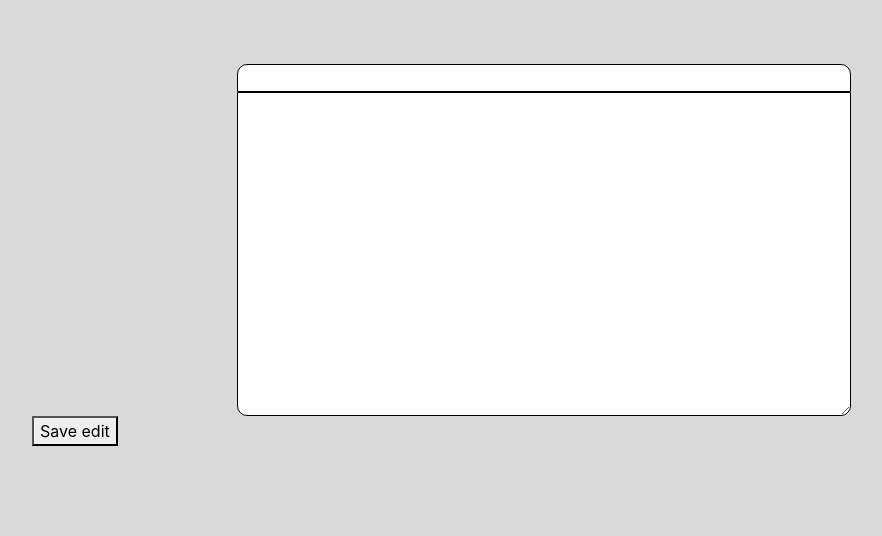
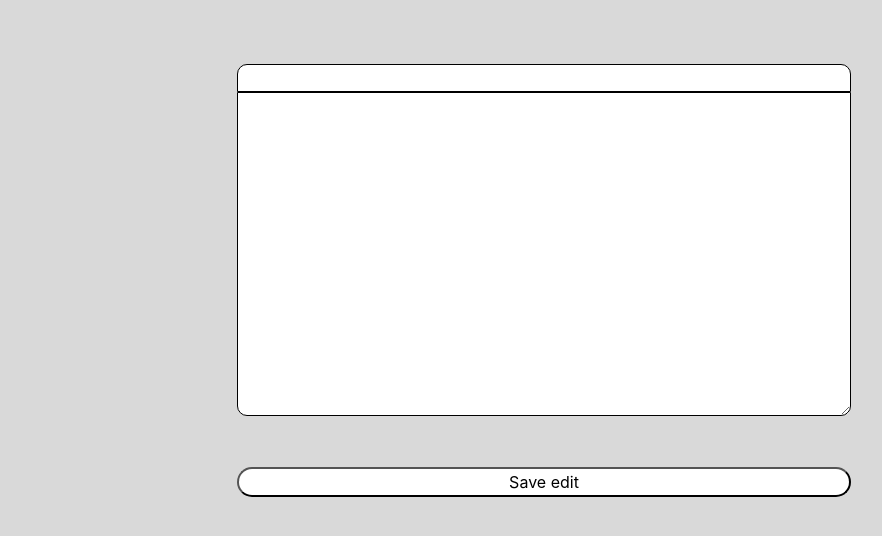
Before and after one commit to axelhagerback/minddump_v1.1.0, a website: page edit.html in a window 1280 px wide. Shown: the whole page, without its empty margins (96-978 px from the left). Drawn offline with nearby package versions, Linux system fonts and the light colour scheme.

Commit message:
added css to the edit save button

```diff
--- a/public/main.css
+++ b/public/main.css
@@ -137,7 +137,8 @@ h1 {
   border-bottom-right-radius: 10px;
 }
 
-#createNote {
+#saveEdit,
+#createNote{
   outline: none;
   border-color: black;
   border-radius: 25px;
```
